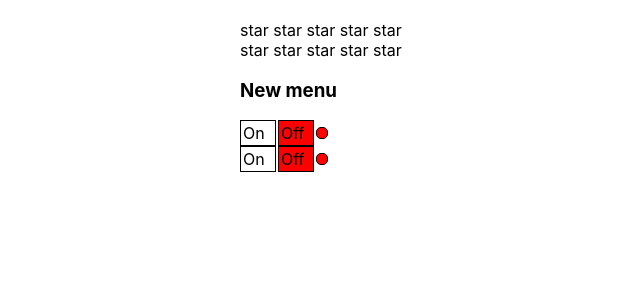
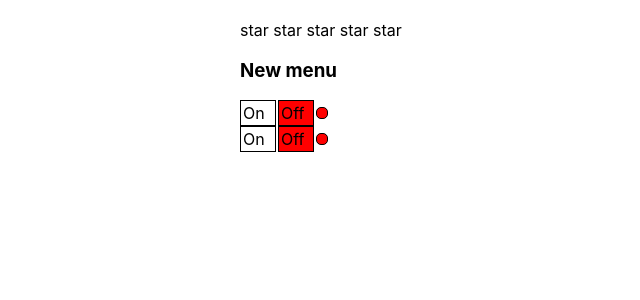
Before and after one commit to vustinchdev/React-lessons, a React (Create React App) app: page / in a window 1280 px wide. Shown: the top 300 px of the page, without its empty margins (100-740 px from the left). Built offline with nearby package versions, Linux system fonts and the light colour scheme.

Commit message:
added UncontrolledRating.stories

```diff
--- a/src/App.tsx
+++ b/src/App.tsx
@@ -3,8 +3,6 @@ import './App.css';
 import Accordion from './components/Accordion/Accordion';
 import { Rating, RatingValueType } from './components/Rating/Rating';
 import { OnOff } from './components/OnOff/OnOff';
-import UncontrolledAccordion from './components/UncontrolledAccordion/UncontrolledAccordion';
-import { UncontrolledRating } from './components/UncontrolledRating/UncontrolledRating';
 import { UncontrolledOnOff } from './components/UncontrolledOnOff/UncontrolledOnOff';
 
 
@@ -20,7 +18,7 @@ function App() {
     <div className='App'>
 
       <Rating value={ratingValue} onClick={setRatingValue} />
-      <UncontrolledRating />
+
       <Accordion
         onClick={() => { setAccordionCollapsed(!accordionCollapsed) }}
         colapsed={accordionCollapsed}
--- a/src/components/UncontrolledRating/UncontrolledRating.tsx
+++ b/src/components/UncontrolledRating/UncontrolledRating.tsx
@@ -1,16 +1,22 @@
 import React, { useState } from 'react';
+import { RatingValueType } from '../Rating/Rating';
 
-export function UncontrolledRating() {
+type RatingPropsType = {
+    defaultValue?: RatingValueType
+    onChange: (value: RatingValueType) => void
+}
+
+export function UncontrolledRating(props: RatingPropsType) {
     console.log('Rating rendering');
 
-    const [value, setValue] = useState(0)
+    const [value, setValue] = useState<RatingValueType>(props.defaultValue ? props.defaultValue : 0)
 
     return (<div>
-        <Star selected={value > 0} setValue={() => setValue(1)} />
-        <Star selected={value > 1} setValue={() => setValue(2)} />
-        <Star selected={value > 2} setValue={() => setValue(3)} />
-        <Star selected={value > 3} setValue={() => setValue(4)} />
-        <Star selected={value > 4} setValue={() => setValue(5)} />
+        <Star selected={value > 0} setValue={() => { setValue(1); props.onChange(1) }} />
+        <Star selected={value > 1} setValue={() => { setValue(2); props.onChange(2) }} />
+        <Star selected={value > 2} setValue={() => { setValue(3); props.onChange(3) }} />
+        <Star selected={value > 3} setValue={() => { setValue(4); props.onChange(4) }} />
+        <Star selected={value > 4} setValue={() => { setValue(5); props.onChange(5) }} />
     </div>);
 }
 
```
Also changed, not shown: 1 other file (tests, documents, lock files or other folders).
